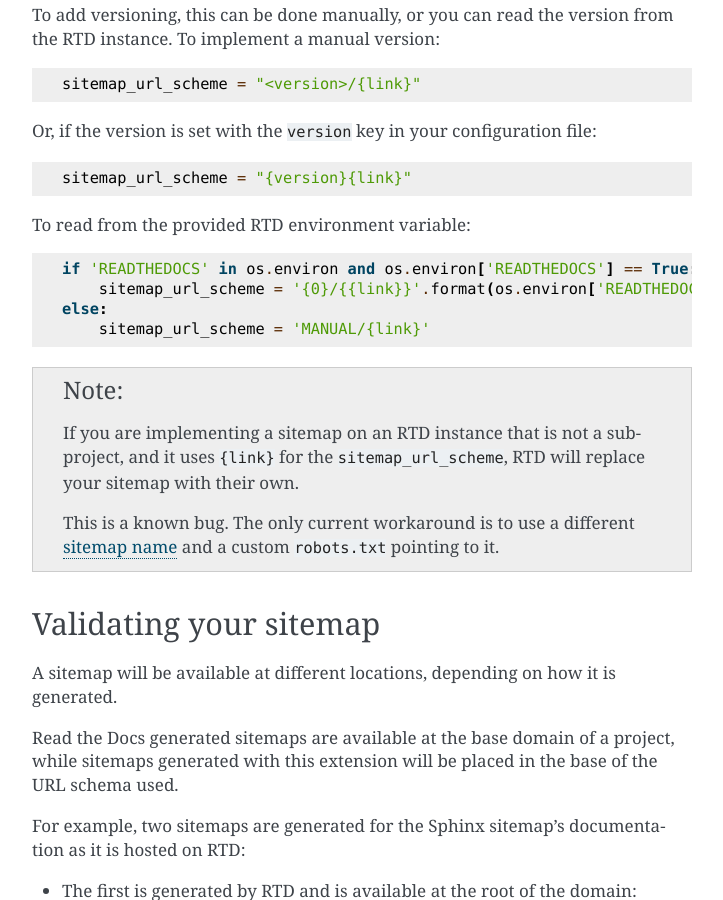
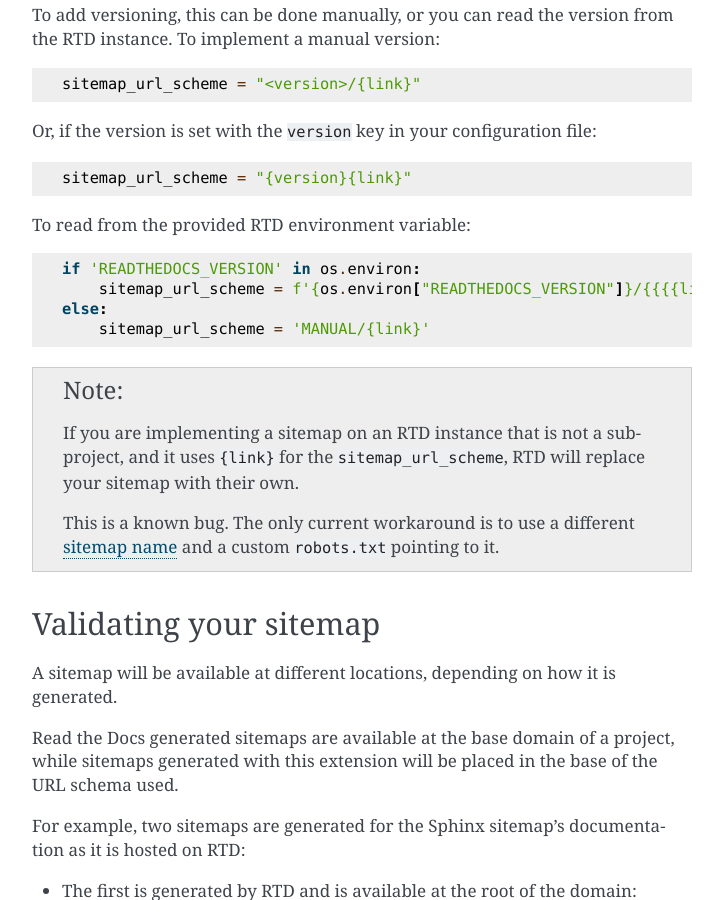
Before and after one commit to canonical/sphinx-docs-starter-pack, a Sphinx documentation site: the page built from docs/how-to/set-up-sitemaps.rst, in a window 1280 px wide and 900 px high, scrolled down 1025 px. Shown: the whole window, without its empty margins (388-1111 px from the left). Built offline with Sphinx 7.4.7, drawn with Linux system fonts in a browser that asks for light colours; pages that are not in the unit, such as notebooks, are missing from menus.

Commit message:
Update set-up-sitemaps.rst

```diff
--- a/docs/how-to/set-up-sitemaps.rst
+++ b/docs/how-to/set-up-sitemaps.rst
@@ -65,8 +65,8 @@ Or, if the version is set with the ``version`` key in your configuration file:
 
 To read from the provided RTD environment variable::
 
-    if 'READTHEDOCS' in os.environ and os.environ['READTHEDOCS'] == True:
-        sitemap_url_scheme = '{0}/{{link}}'.format(os.environ['READTHEDOCS_VERSION'])
+    if 'READTHEDOCS_VERSION' in os.environ:
+        sitemap_url_scheme = f'{os.environ["READTHEDOCS_VERSION"]}/{{{{link}}}}'
     else:
         sitemap_url_scheme = 'MANUAL/{link}'
 
```
